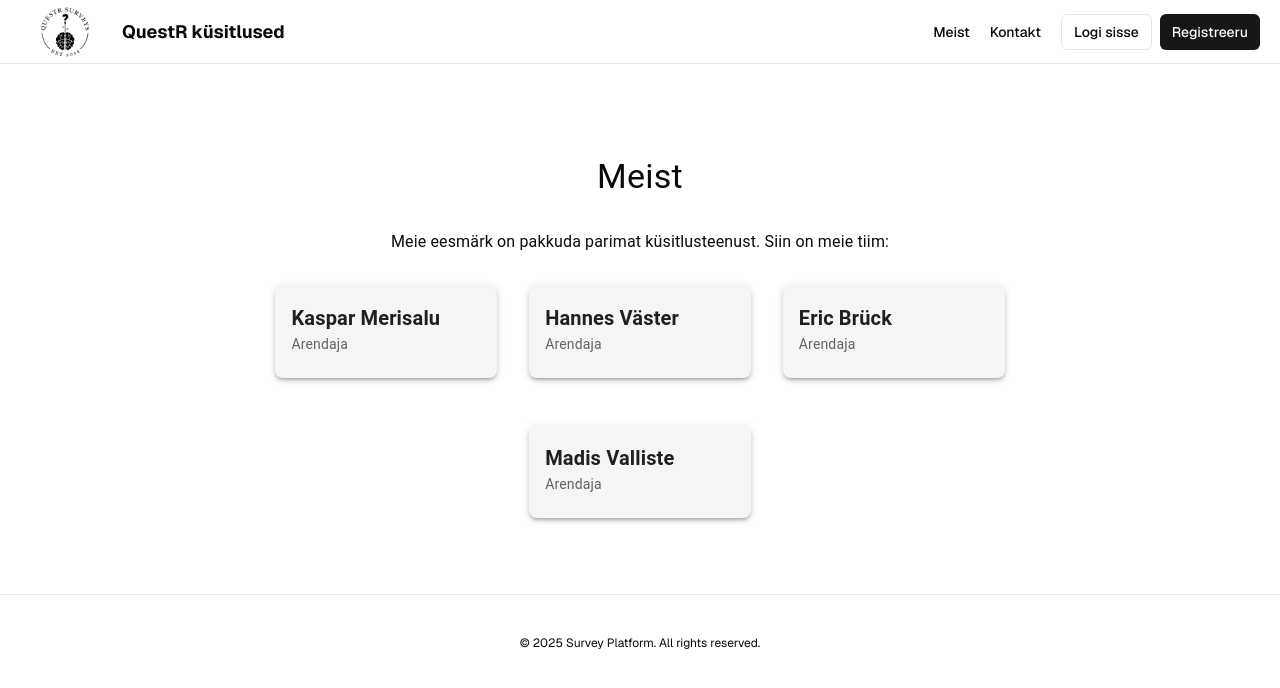
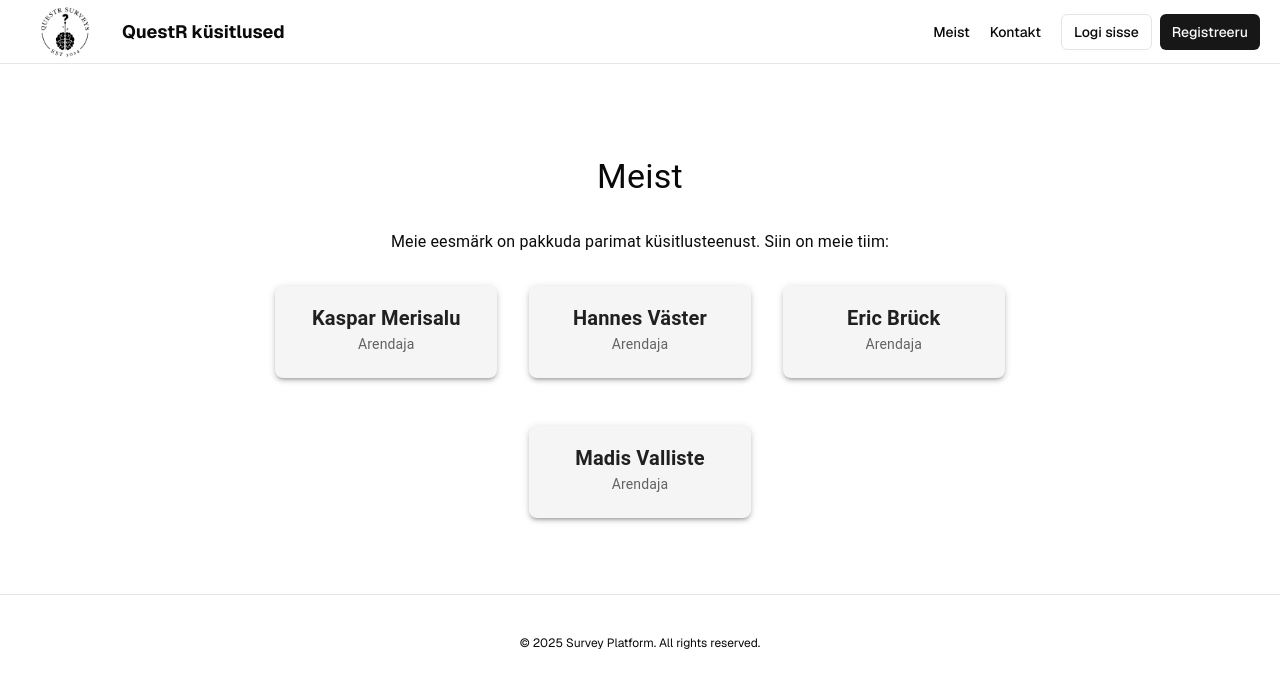
Before and after one commit to rakenduste-programmeerimine-2024/survey-platform, a Next.js app: page /meist in a window 1280 px wide. Shown: the top 688 px of the page. Built offline with nearby package versions, Linux system fonts and the light colour scheme; no server answers.

Commit message:
text centered

```diff
--- a/components/about/TeamCard.tsx
+++ b/components/about/TeamCard.tsx
@@ -10,7 +10,7 @@ const TeamCard = ({ name, role }: { name: string; role: string }) => {
       },
       transition: "all 0.3s ease",
     }}>
-      <CardContent>
+      <CardContent sx={{ textAlign: "center" }}>
         <Typography variant="h6" fontWeight="bold">
           {name}
         </Typography>
```
